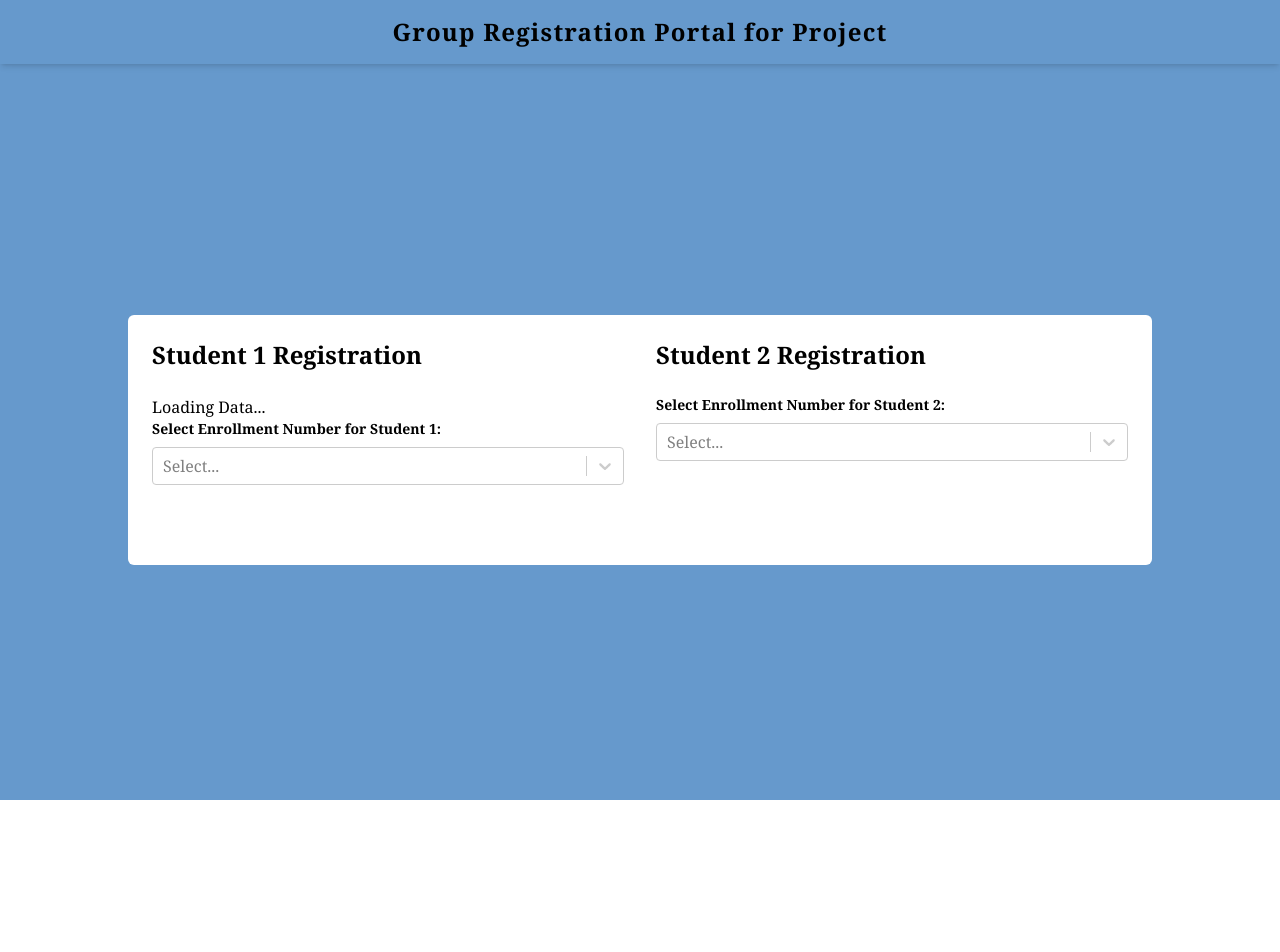
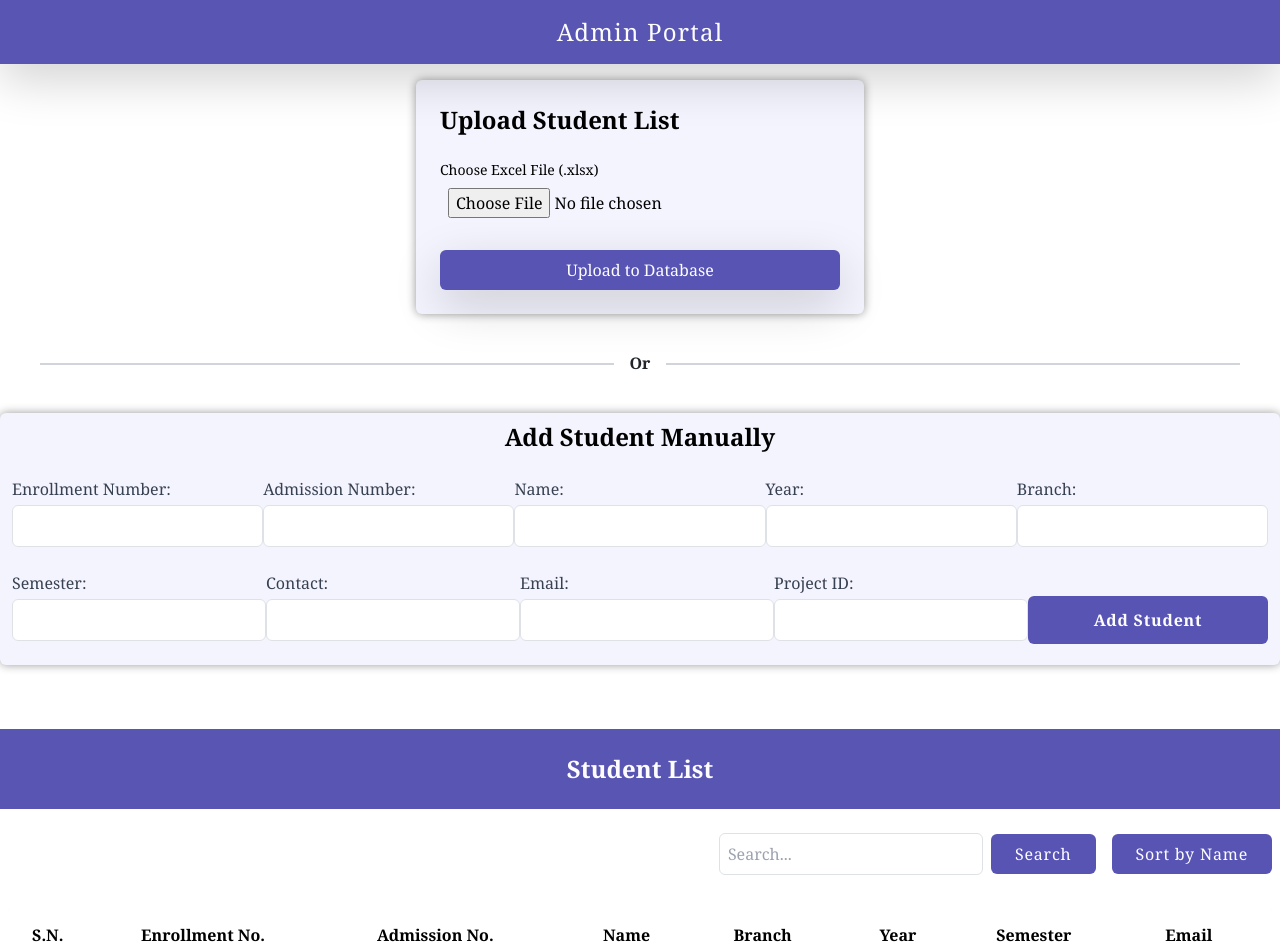
Before and after one commit to Bib3k4u/onlinePMS, a React (Create React App) app in the folder client/: page / in a window 1280 px wide. Shown: the top 952 px of the page. Before the commit the page ends 800 px from the top, so only its background shows below. Built offline with nearby package versions, Linux system fonts and the light colour scheme; no server answers; the HTML template or start-up script is replaced by a standard one.

Commit message:
theme changed

```diff
--- a/client/package.json
+++ b/client/package.json
@@ -9,7 +9,9 @@
     "@testing-library/user-event": "^13.5.0",
     "axios": "^1.6.2",
     "bootstrap": "^5.3.2",
+    "css-loader": "^6.8.1",
     "emailjs-com": "^3.2.0",
+    "postcss-loader": "^7.3.4",
     "react": "^18.2.0",
     "react-bootstrap": "^2.9.1",
     "react-dom": "^18.2.0",
--- a/client/src/Admin/Components/AddingStudentManualy.js
+++ b/client/src/Admin/Components/AddingStudentManualy.js
@@ -80,8 +80,8 @@ function AddingStudentManually() {
   };
 
   return (
-    <div className="container mx-auto mt-8">
-      <h2 className="text-2xl font-bold mb-4 flex justify-center">Add Student Manually</h2>
+    <div className="container mx-auto mt-8 bg-cardColor text-black cardShadow rounded-md">
+      <h2 className="text-2xl font-bold pt-2 mb-4 flex justify-center">Add Student Manually</h2>
       <form onSubmit={handleSubmit} className="w-full  mx-auto">
         <div className='flex flex-col md:flex-row lg:flex-row xl:flex-row justify-around'>
         <label className="block mb-4">
@@ -189,7 +189,7 @@ function AddingStudentManually() {
         <span className="text-gray-700"></span>
         <button
           type="submit"
-          className="bg-color1 text-black hover:bg-blue-400 font-bold mt-1 w-60 h-12   rounded-md  focus:outline-none focus:shadow-outline-blue active:bg-blue-800"
+          className="bg-button text-textColor hover:bg-hoverButton font-semibold tracking-wider mt-1 w-60 h-12 rounded-md"
         >
           Add Student
         </button>
--- a/client/src/Admin/Components/AdminNav.js
+++ b/client/src/Admin/Components/AdminNav.js
@@ -3,7 +3,7 @@ import React from 'react'
 const AdminNav = () => {
   return (
 
-    <div className='bg-color1 shadow-md fixed top-0 w-full h-16 text-2xl tracking-wider font-semibold items-center justify-center flex'>
+    <div className='bg-bgColor shadow-lg text-textColor fixed top-0 w-full h-16 text-2xl tracking-wider items-center justify-center flex'>
       Admin Portal
     </div>
   )
--- a/client/src/Admin/Components/FetchedStudentData.js
+++ b/client/src/Admin/Components/FetchedStudentData.js
@@ -49,8 +49,10 @@ export default function FetchedStudentData() {
   };
 
   return (
-    <div className="w-full mx-auto mt-8 ">
-      <div className="mb-4">
+    <div className="w-full mx-auto mt-16 ">
+      <div className='flex justify-center font-semibold text-2xl pt-4 pb-4 bg-bgColor text-textColor'>Student List</div>
+      <div className="mb-4 mt-4 flex justify-start md:justify-end xl:justify-end lg:justify-end mr-2">
+
         <div className="flex  items-center mb-2 ml-4">
           <input
             type="text"
@@ -59,10 +61,10 @@ export default function FetchedStudentData() {
             value={searchTerm}
             onChange={(e) => setSearchTerm(e.target.value)}
           />
-          <button className="bg-color1 text-black hover:bg-blue-400  text- py-2 mr-4 px-4 rounded-md" onClick={handleSearch}>
+          <button className="bg-button text-textColor hover:bg-hoverButton tracking-wider py-2 mr-4 px-4 rounded-md" onClick={handleSearch}>
             Search
           </button>
-          <button className="bg-color1 text-black hover:bg-blue-400 py-2 px-4 rounded-md" onClick={handleToggleFilterAlphabetically}>
+          <button className="bg-button text-textColor hover:bg-hoverButton tracking-wider py-2 px-4 rounded-md" onClick={handleToggleFilterAlphabetically}>
             {isFiltered ? 'Clear Filter' : 'Sort by Name'}
           </button>
         </div>
--- a/client/src/Admin/StudentList.js
+++ b/client/src/Admin/StudentList.js
@@ -100,7 +100,7 @@ const StudentList = () => {
       <ToastContainer />
 
       <AdminNav />
-      <div className="max-w-md mx-auto mt-20 p-6 bg-color1 rounded-md shadow-md">
+      <div className="max-w-md mx-auto mt-20 p-6 bg-cardColor cardShadow rounded-md shadow-md">
         <h2 className="text-2xl bg-color1 text-black font-semibold mb-4">Upload Student List</h2>
 
         {/* File Input */}
@@ -123,13 +123,29 @@ const StudentList = () => {
         {/* Show and Upload Buttons */}
         <div className="flex space-x-4">
           <button
-            className="bg-blue-200 text-black hover:bg-blue-400 w-full rounded-md shadow-lg hover:shadow-2xl hover:text-black px-4 py-2"
+            className="bg-button buttonShadow text-textColor hover:bg-hoverButton w-full rounded-md shadow-lg hover:shadow-2xl px-4 py-2"
             onClick={handleUploadClick}
           >
             {loading ? 'Uploading...' : 'Upload to Database'}
           </button>
         </div>
       </div>
+
+      <div className='flex m-10 justify-center items-center'>
+  <div className='flex-1'>
+    <div style={{ height: '2px' }} className='bg-gray-300'></div>
+  </div>
+
+  <div className='flex-0 ml-4 mr-4 font-bold'>
+    <h2>Or</h2>
+  </div>
+
+  <div className='flex-1'>
+    <div style={{ height: '2px' }} className='bg-gray-300'></div>
+  </div>
+</div>
+
+
 
       <AddingStudentManually onStudentAdded={handleStudentAdded} />
 
--- a/client/src/App.js
+++ b/client/src/App.js
@@ -1,12 +1,12 @@
 import React from 'react'
-// import { Verification } from './Student/Verification'
+import { Verification } from './Student/Verification'
 import GroupRegistrationForm from './Student/GroupRegistrationForm'
-// import StudentList from './Admin/StudentList'
+import StudentList from './Admin/StudentList'
 
 const App = () => {
   return (
-    <GroupRegistrationForm/>
-    // <StudentList/>
+    // <GroupRegistrationForm/>
+    <StudentList/>
     // <Verification/>
   )
 }
--- a/client/src/Student/Components/StudentNav.js
+++ b/client/src/Student/Components/StudentNav.js
@@ -2,7 +2,7 @@ import React from 'react'
 
 const StudentNav = () => {
   return (
-    <div className='bg-color1 shadow-md fixed top-0 w-full h-16 text-2xl tracking-wider font-semibold items-center justify-center flex'>
+    <div className='bg-bgColor shadow-lg fixed top-0 w-full h-16 text-2xl tracking-wider items-center justify-center flex'>
       Group Registration Portal for Project
     </div>
   )
--- a/client/src/Student/GroupRegistrationForm.js
+++ b/client/src/Student/GroupRegistrationForm.js
@@ -67,9 +67,9 @@ const App = () => {
 
 
   return (
-    <div className="h-auto min-h-screen flex flex-col md:flex-row items-center justify-center bg-color1 text-black">
+    <div className="h-auto min-h-screen flex flex-col md:flex-row items-center justify-center bg-color1 text-textColor">
       <StudentNav />
-      <div className="w-full max-w-5xl p-6 mt-20 rounded bg-white md:flex md:flex-wrap">
+      <div className="w-full max-w-5xl cardShadow p-6 mt-20 rounded bg-cardColor text-black md:flex md:flex-wrap">
         <div className="md:w-1/2 md:pr-4 mb-8">
           <h1 className="text-2xl font-bold mb-4">Student 1 Registration</h1>
           {loading && <p>Loading Data...</p>}
--- a/client/src/Student/Verification.js
+++ b/client/src/Student/Verification.js
@@ -79,7 +79,7 @@ export const Verification = ({studentDetails1}) => {
         />
         <button
           type="submit"
-          className="mt-4 w-full bg-blue-400 text-white p-2 rounded-md hover:bg-blue-500 focus:outline-none focus:ring focus:border-blue-300"
+          className="mt-4 w-full bg-button text-white p-2 rounded-md hover:bg-hoverButton focus:outline-none focus:ring focus:border-blue-300"
         >
           Send Verification Code
         </button>
@@ -99,7 +99,7 @@ export const Verification = ({studentDetails1}) => {
           />
           <button
             onClick={verifyCode}
-            className="mt-4 w-full bg-blue-400 text-white p-2 rounded-md hover:bg-blue-500 focus:outline-none focus:ring focus:border-blue-300"
+            className="mt-4 w-full bg-button text-white p-2 rounded-md hover:bg-hoverButton focus:outline-none focus:ring focus:border-blue-300"
           >
             Verify
           </button>
--- a/client/src/index.css
+++ b/client/src/index.css
@@ -6,3 +6,11 @@
     /* background-color: #EAE7DC; */
     font-family: Cambria, Cochin, Georgia, Times, 'Times New Roman', serif;
 }
+
+.cardShadow{
+    box-shadow: 0 0 10px rgba(0, 0, 0, 0.4);
+}
+
+.buttonShadow{
+    box-shadow: 0 0 10px rgba(0, 0, 0, 0.4);
+}
--- a/client/tailwind.config.js
+++ b/client/tailwind.config.js
@@ -4,9 +4,11 @@ module.exports = {
   theme: {
     extend: {
       colors: {
-        color1: '#6699CC',
-
-
+        bgColor:'#5955B3',
+        textColor :'#FDFDFF',
+        cardColor:'#F4F4FE',
+        hoverButton:'#807EE3',
+        button:'#5854B3'
       },
     },
   },
```
Also changed, not shown: 1 other file (tests, documents, lock files or other folders).
